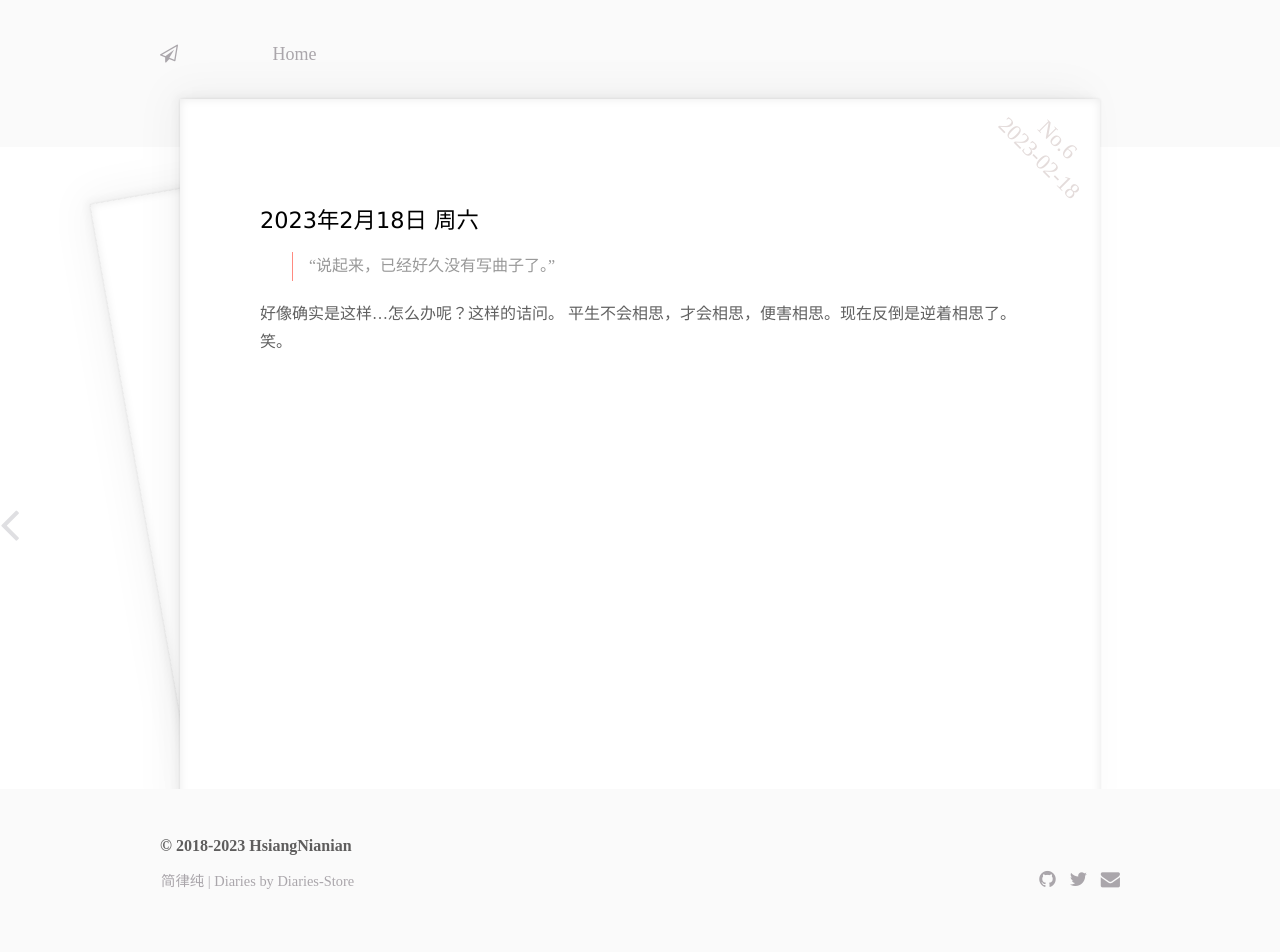
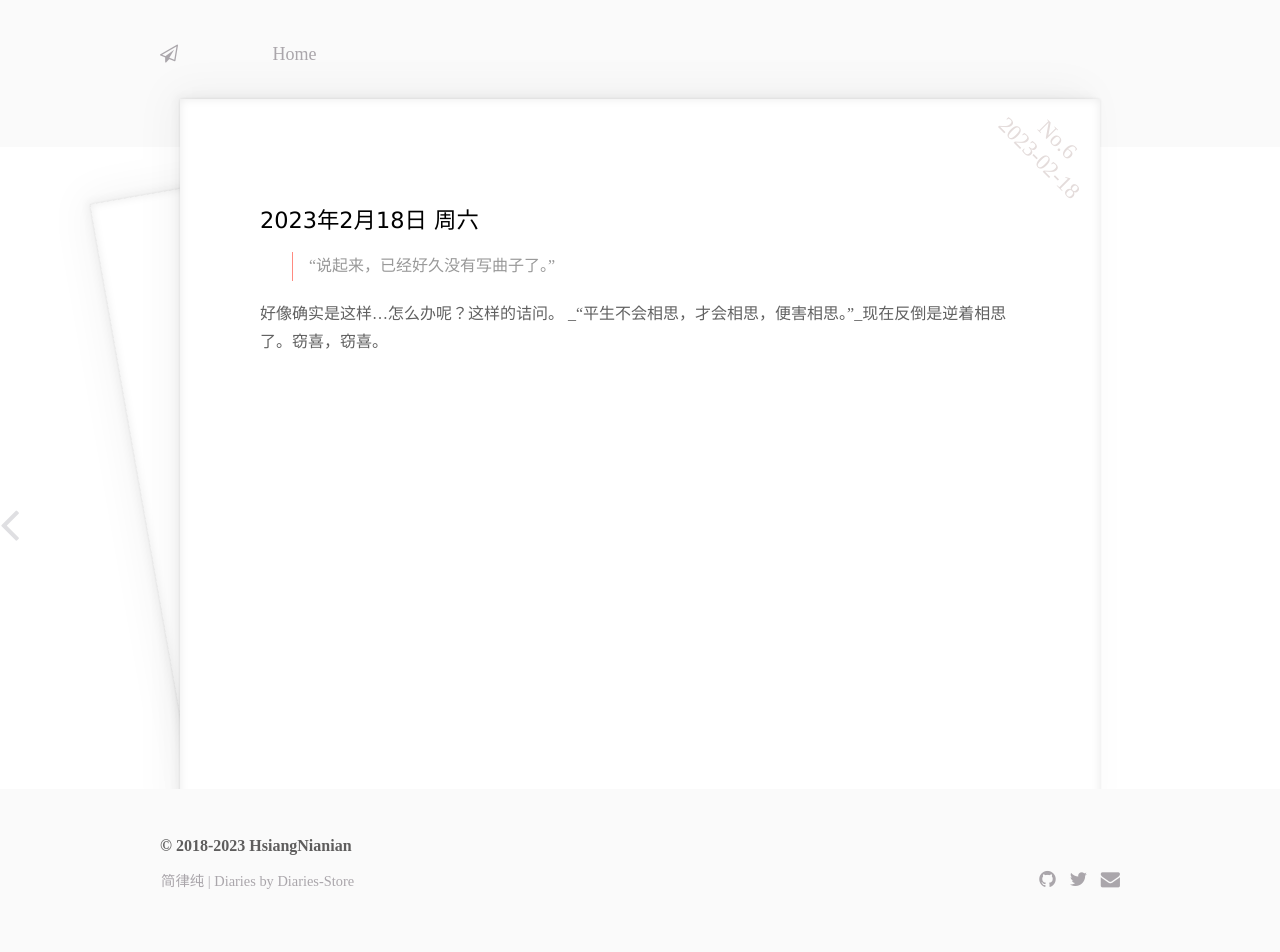
Before and after one commit to Diaries-Store/diary, a Jekyll site: the page built from _posts/2023-02-18-Sat.md, in a window 1280 px wide. Built offline with Jekyll 4.4.1, drawn with Linux system fonts in a browser that asks for light colours.

Commit message:
Update 2023-02-18-Sat.md

```diff
--- a/_posts/2023-02-18-Sat.md
+++ b/_posts/2023-02-18-Sat.md
@@ -12,4 +12,4 @@ category: 2023
 >“说起来，已经好久没有写曲子了。”
 
 好像确实是这样...怎么办呢？这样的诘问。
-平生不会相思，才会相思，便害相思。现在反倒是逆着相思了。笑。
+_“平生不会相思，才会相思，便害相思。”_现在反倒是逆着相思了。窃喜，窃喜。
```
